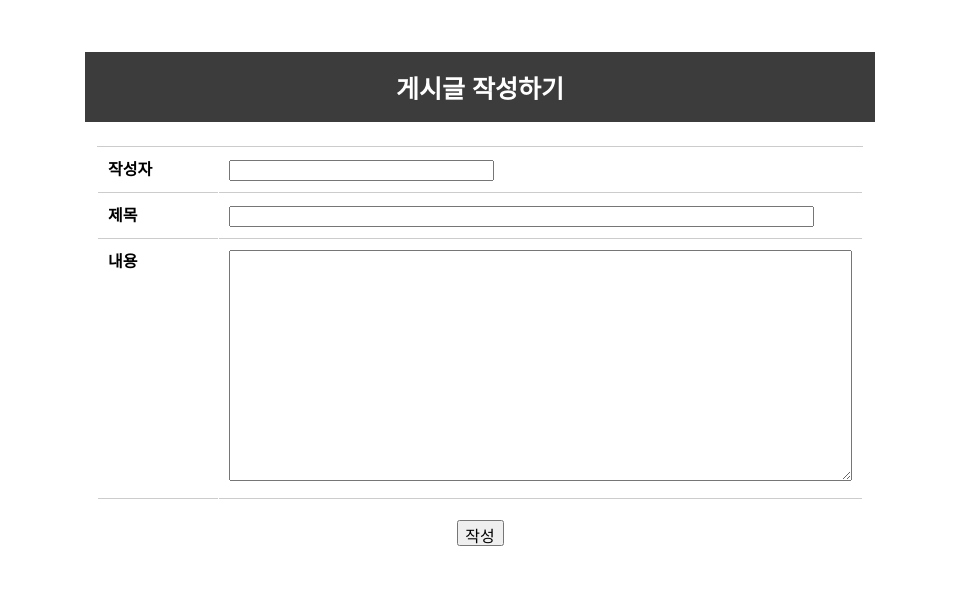
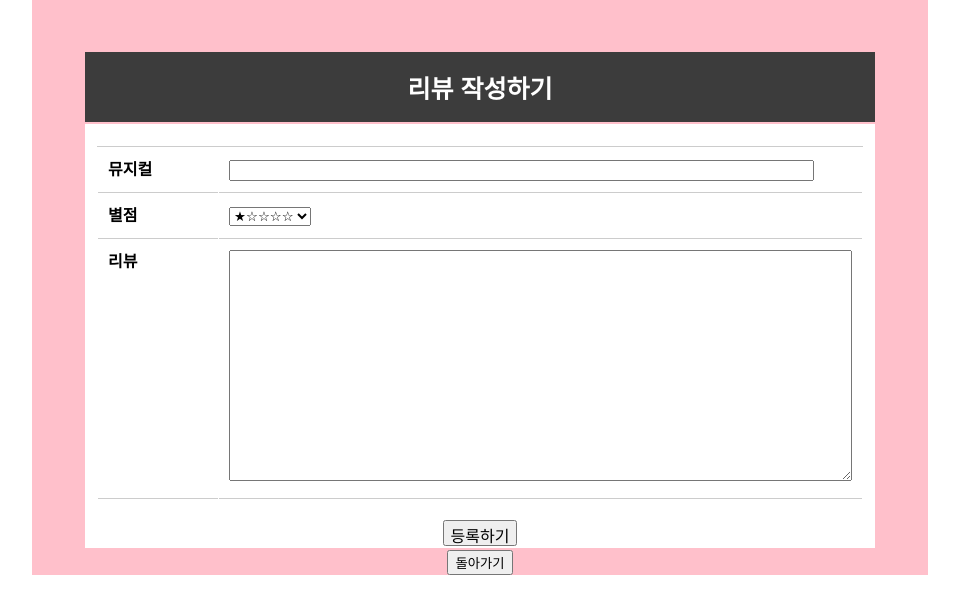
Before and after one commit to yoonseo4343/muhae, a PHP site: page /write.php in a window 1280 px wide. Shown: the part 157-771 px from the top of the page, without its empty margins (160-1119 px from the left). Run offline with PHP 8.4, Linux system fonts and the light colour scheme.

Commit message:
리뷰작성코드

```diff
--- a/php/webstyle.css
+++ b/php/webstyle.css
@@ -25,8 +25,8 @@ nav a {
 .content {
     display: flex;
     justify-content: space-between;
-    padding: 20px;
-    margin: 0 150px; /* 여백 추가 */
+    /* padding: 20px; */
+    margin: 0 15%; /* 여백 추가 */
 }
 .left-side {
     flex: 1;
--- a/php/write.php
+++ b/php/write.php
@@ -34,40 +34,80 @@
 
 <body>
 <?php include 'title.php'; ?>
-    <form method="post" action="write_action.php">
+
+<div class="content">
+    <div class="center">
+<?php
+// 폼이 제출되었을 때의 처리
+if ($_SERVER["REQUEST_METHOD"] == "POST") {
+    // 데이터베이스 연결
+    require_once("dbconfig.php");
+
+    $title = $_POST['title'];
+    $content = $_POST['content'];
+    $createdAt = date('Y-m-d H:i:s');
+    $rating = $_POST['rating'];
+
+
+    // 데이터베이스에 데이터 삽입
+    $sql = "INSERT INTO review (memberId, title, content, createdAt, rating)
+    VALUES ('$sessionId', '$title', '$content', '$createdAt', '$rating')";
+
+    if ($conn->query($sql) === TRUE) {
+        $lastInsertedId = $conn->insert_id; // 새로 생성된 boardId를 가져옴
+        echo "리뷰가 성공적으로 등록되었습니다. ";
+
+    } else {
+        echo "리뷰 등록에 실패했습니다. 에러: " . $conn->error;
+    }
+
+    // 데이터베이스 연결 종료
+    $conn->close();
+}
+?>
+<!-- 리뷰등록폼 -->
+    <form method="post" enctype="multipart/form-data" action="<?php echo $_SERVER['PHP_SELF']; ?>">
         <!-- method : POST!!! (GET X) -->
         <table style="padding-top:50px" align=center width=auto border=0 cellpadding=2>
             <tr>
                 <td style="height:40; float:center; background-color:#3C3C3C">
-                    <p style="font-size:25px; text-align:center; color:white; margin-top:15px; margin-bottom:15px"><b>게시글 작성하기</b></p>
+                    <p style="font-size:25px; text-align:center; color:white; margin-top:15px; margin-bottom:15px"><b>리뷰 작성하기</b></p>
                 </td>
             </tr>
             <tr>
                 <td bgcolor=white>
                     <table class="table2">
                         <tr>
-                            <td>작성자</td>
-                            <td><input type="text" name="name" size=30></td>
+                            <td><label for="title">뮤지컬</label></td>
+                            <td><input type="text" name="title" size=70 required></td>
                         </tr>
-
                         <tr>
-                            <td>제목</td>
-                            <td><input type="text" name="title" size=70></td>
-                        </tr>
-
+                                    <td><label for="rating">별점</label></td>
+                                    <td>
+                                        <select name="rating" required>
+                                            <option value="1">★☆☆☆☆</option>
+                                            <option value="2">★★☆☆☆</option>
+                                            <option value="3">★★★☆☆</option>
+                                            <option value="4">★★★★☆</option>
+                                            <option value="5">★★★★★</option>
+                                        </select>
+                                    </td>
+                                </tr>
                         <tr>
-                            <td>내용</td>
-                            <td><textarea name="content" cols=75 rows=15></textarea></td>
+                            <td><label for="content">리뷰</label></td>
+                            <td><textarea name="content" cols=75 rows=15 required></textarea></td>
                         </tr>
                     </table>
 
                     <center>
-                        <input style="height:26px; width:47px; font-size:16px;" type="submit" value="작성">
+                        <input style="height:26px; font-size:16px;" type="submit" value="등록하기">
                     </center>
                 </td>
             </tr>
         </table>
     </form>
+    <a href="hero.php"><button>돌아가기</button></a>
+    </div></div>
 </body>
 
 </html>
```
Also changed, not shown: php/write_action.php (deleted, +0 -28 lines), php/tickets/657965c0c3d05_KakaoTalk_20231211_234349666.png (added).
